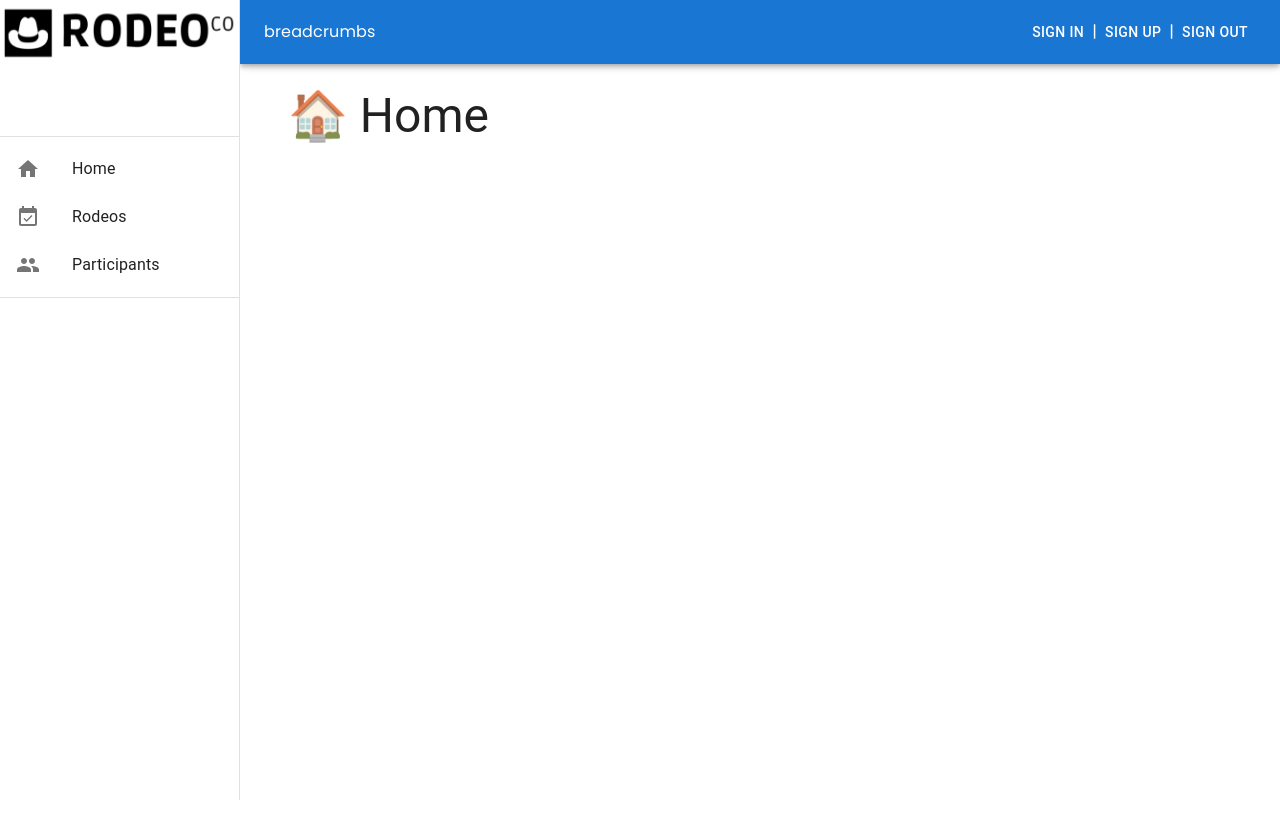
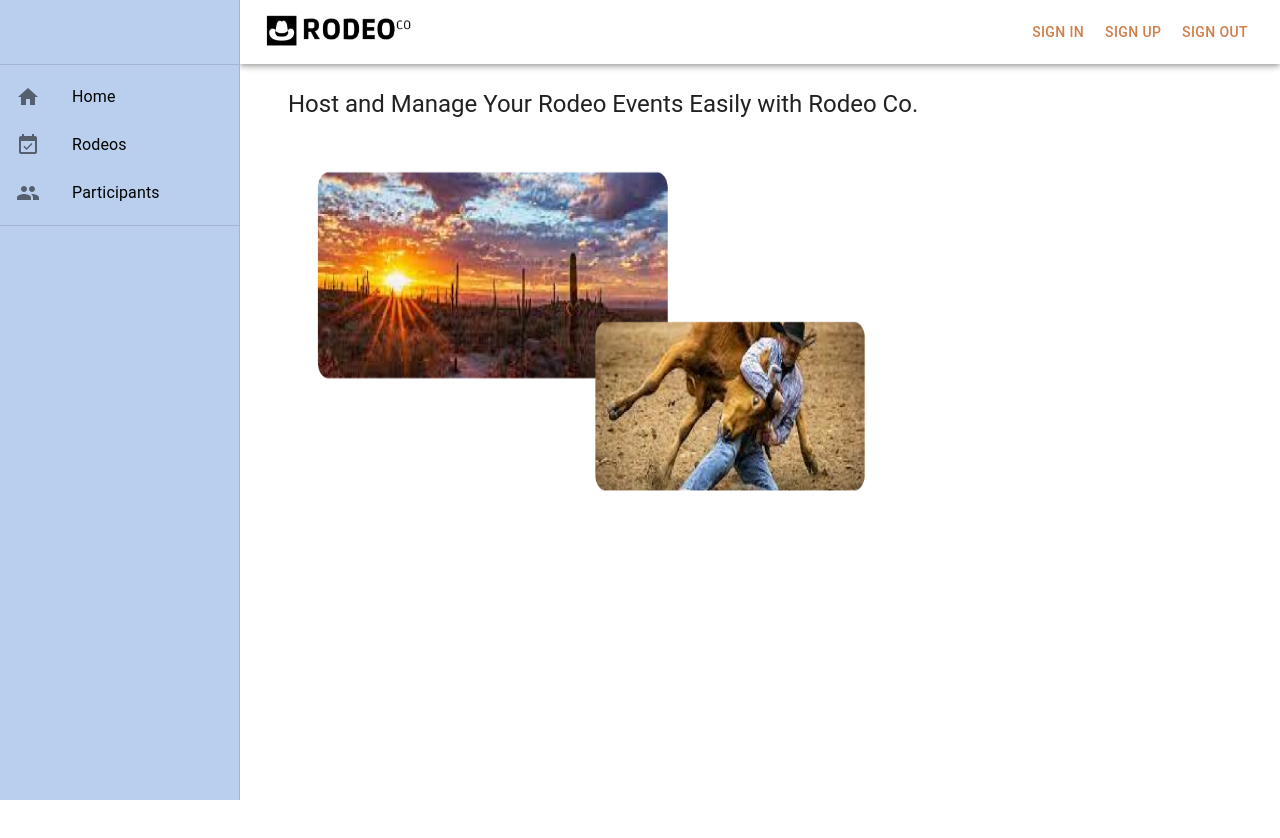
Before and after one commit to samohansen/rodeo-co, a Next.js app: page / in a window 1280 px wide. Shown: the top 838 px of the page. Built offline with nearby package versions, Linux system fonts and the light colour scheme; no server answers.

Commit message:
logo, toolbar, home page styling

```diff
--- a/src/common/navigation/LeftNav.tsx
+++ b/src/common/navigation/LeftNav.tsx
@@ -10,7 +10,6 @@ import ListItemIcon from '@mui/material/ListItemIcon';
 import ListItemText from '@mui/material/ListItemText';
 import { useRouter } from 'next/navigation';
 import Link from 'next/link'
-import logo from '@../../public/logo.png';
 
 type Props = {
   width: number;
@@ -27,13 +26,13 @@ const LeftNav = ({width, menuItems}) => {
         '& .MuiDrawer-paper': {
           width: width,
           boxSizing: 'border-box',
+          color: 'black',
+          bgcolor: '#B9CFED'
         },
       }}
       variant="permanent"
       anchor="left"
       >
-
-      <img src={logo.src} alt="logo"/>
 
       <Toolbar />
       <Divider />
--- a/src/common/navigation/MainToolbar.tsx
+++ b/src/common/navigation/MainToolbar.tsx
@@ -7,6 +7,7 @@ import { useContext } from 'react';
 import Link from 'next/link';
 import Typography from '@mui/material/Typography';
 import { signOut } from 'next-auth/react';
+import logo from '@../../public/logo.png';
 
 
 type Props = {
@@ -21,7 +22,7 @@ const MainToolbar: React.FC<Props> = ({leftNavWidth}) => {
   return <>
     <AppBar
       position="fixed"
-      sx={{ width: `calc(100% - ${leftNavWidth}px)`, ml: `${leftNavWidth}px` }}
+      sx={{ width: `calc(100% - ${leftNavWidth}px)`, ml: `${leftNavWidth}px`, bgcolor:'white'}}
     >
       <Toolbar sx={{ justifyContent: 'space-between' }}>
         {/* <IconButton
@@ -33,14 +34,15 @@ const MainToolbar: React.FC<Props> = ({leftNavWidth}) => {
             >
             <MenuIcon />
         </IconButton> */}
+         <img src={logo.src} alt="logo" width="150" height="45" />
           breadcrumbs
           {/* If session, show user name and sign out button, else show sign in and sign up buttons */}
 
-          <Button href={'/login'} sx={{ marginLeft: 'auto', borderRadius: 'sm', color: 'white' }}>Sign In</Button>
+          <Button href={'/login'} sx={{ marginLeft: 'auto', borderRadius: 'sm', color: '#CF7F49' }}>Sign In</Button>
           |
-          <Button href={'/register'} sx={{ borderRadius: 'sm', color: 'white' }}>Sign Up</Button>
+          <Button href={'/register'} sx={{ borderRadius: 'sm', color: '#CF7F49' }}>Sign Up</Button>
           |
-          <Button onClick={handleSignOut} sx={{ borderRadius: 'sm', color: 'white' }}>Sign Out</Button>
+          <Button onClick={handleSignOut} sx={{ borderRadius: 'sm', color: '#CF7F49' }}>Sign Out</Button>
 
       </Toolbar>
     </AppBar>
--- a/src/pages/index.tsx
+++ b/src/pages/index.tsx
@@ -3,6 +3,7 @@ import Image from 'next/image';
 import Link from 'next/link';
 import { Box, Button, Container, Typography } from '@mui/material';
 import {useSession, signIn, signOut, getSession} from 'next-auth/react';
+import logo from '@../../public/Marketing.png';
 
 
 export default function Home() {
@@ -28,9 +29,9 @@ export default function Home() {
 // Non-authenticated Guest view
 function Guest(){
   return (
-    <Container sx={{ flex: 1, display: 'flex' }}>
-      <Typography variant="h3" sx={{ textAlign: 'center', mb: 5 }}>🏠 Home</Typography>
-
+    <Container >
+      <Typography variant="h5" sx={{ textAlign: 'left', mb: 5 }}>Host and Manage Your Rodeo Events Easily with Rodeo Co.</Typography>
+      <img src={logo.src} alt="logo" width='600' height='350' />
     </Container>
   )
 }
@@ -38,8 +39,8 @@ function Guest(){
 // Authenticated User view
 function User({session, handleSignOut}){
   return(
-    <Container sx={{ flex: 1, display: 'flex', flexDirection: 'column', justifyContent: 'center' }}>
-      <Typography variant="h3" sx={{ textAlign: 'center', mb: 5 }}>🏠 Home</Typography>
+    <Container>
+
 
       <Box sx={{ display: 'flex', flexDirection: 'column', alignItems: 'center', mb: 5 }}>
         <Typography variant="h5">{session.user.name}</Typography>
@@ -58,6 +59,9 @@ function User({session, handleSignOut}){
           <Button sx={{ px: 10, py: 1, borderRadius: 'sm', bgcolor: '#3F51B5', color: 'white' }}>Profile Page</Button>
         </Link>
       </Box>
+
+      <Typography variant="h5" sx={{ textAlign: 'left', mb: 5 }}>Host and Manage Your Rodeo Events Easily with Rodeo Co.</Typography>
+      <img src={logo.src} alt="logo" width='600' height='350' />
     </Container>
   )
 }
```
Also changed, not shown: public/Marketing.png (added).
